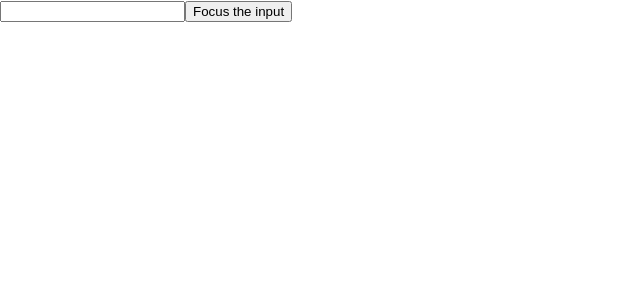
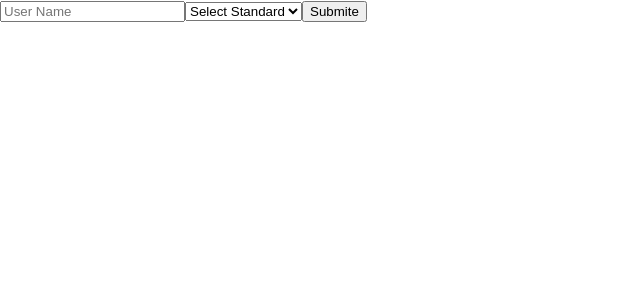
Before and after one commit to Chirag-bambhaniya/my-react-app, a React (Create React App) app: page / in a window 1280 px wide. Shown: the top 300 px of the page, without its empty margins (0-640 px from the left). Built offline with nearby package versions, Linux system fonts and the light colour scheme.

Commit message:
form and list, key component

```diff
--- /dev/null
+++ b/src/practice/Forms.js
@@ -0,0 +1,38 @@
+import React, { useState } from "react";
+
+export default function Forms() {
+
+    let [name, setName] = useState('');
+
+    let [dropdown, setDropdown] = useState('');
+
+    let inputName = (e) => {
+
+        setName(e.target.value)
+    }
+
+    return (
+
+        <div>
+
+            <form>
+
+                <input type="text" value={name} onChange={inputName} placeholder="User Name" />
+
+                <select value={dropdown} onChange={(e) => setDropdown(e.target.value)}>
+
+                    <option value="">Select Standard</option>
+                    <option value="1">1</option>
+                    <option value="2">2</option>
+
+                </select>
+
+                <input type="submit" value="Submite" />
+
+            </form>
+
+        </div>
+
+    )
+
+}
--- /dev/null
+++ b/src/practice/ListKeyComponent.js
@@ -0,0 +1,54 @@
+let ListKeyComponent = () => {
+
+    let details = [
+        {
+            name: 'Chirag',
+            role: 'Web Designer'
+        },
+        {
+            name: 'Gargi',
+            role: 'Web Designer'
+        },
+        {
+            name: 'Mehul',
+            role: 'Full Stack'
+        }
+    ];
+
+    // console.log(details.name);
+    // console.log(details.role);
+
+    return (
+
+        // details.map((value , index ) => {
+
+        //     console.log(value);
+        //     console.log(index);
+
+        // })
+
+        // details.map((value, index) =>
+
+        //     <div key={index}>{value.name} , {value.role}</div>
+
+        // )
+
+        <ul>
+
+           { details.map((value, index) =>
+
+                <h3 key={index}>
+                    <li>{value.name}</li>
+                    <li>{value.role}</li>
+                    <br />
+                </h3>
+
+           )}
+
+
+        </ul>
+    )
+
+}
+
+export default ListKeyComponent;
--- a/src/practice/Practice.js
+++ b/src/practice/Practice.js
@@ -3,7 +3,9 @@
 // import ClassComponent from "./lifecycle/ClassComponent";
 // import FunctionHookComponent from "./hook/FuctionHookComponent";
 // import UseRefComponent from "./hook/UseRefComponent";
-import Form from "./lifecycle/Form";
+// import Form from "./lifecycle/Form";
+// import ListKeyComponent from "./ListKeyComponent";
+import Forms from "./Forms";
 
 function Practice(){
 
@@ -44,7 +46,11 @@ function Practice(){
 
             {/* <UseRefComponent/> */}
 
-            <Form/>
+            {/* <Form/> */}
+
+            {/* <ListKeyComponent/> */}
+
+            <Forms/>
 
         </>
 
```
